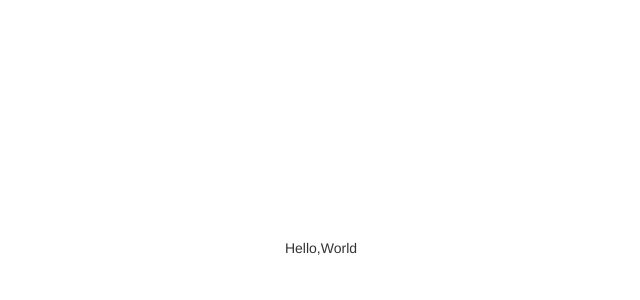
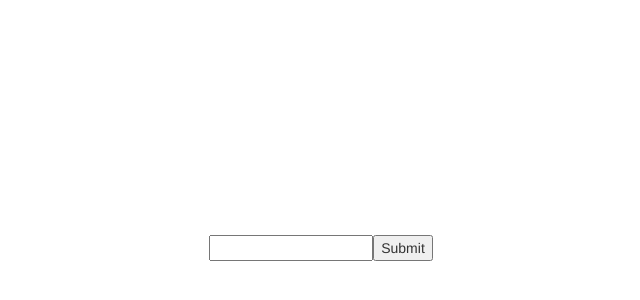
Before and after one commit to jasdang/sorting-visual, a React app: page / in a window 1280 px wide. Shown: the part 152-452 px from the top of the page, without its empty margins (319-959 px from the left). Built offline with nearby package versions, Linux system fonts and the light colour scheme.

Commit message:
create a form in App

```diff
--- /dev/null
+++ b/src/components/app.jsx
@@ -0,0 +1,16 @@
+import React, {Component} from 'react';
+
+class App extends Component {
+  render() {
+    return (
+      <div>
+        <form action='#'>
+          <input type='text' />
+          <input type='submit' />
+        </form>
+      </div>
+    );
+  }
+}
+
+export default App;
--- a/src/index.jsx
+++ b/src/index.jsx
@@ -1,18 +1,9 @@
 import React from 'react';
 import ReactDOM from 'react-dom';
-
+import App from './components/app';
 import '../assets/stylesheets/application.scss';
-
-const Hello = ({ name }) => {
-  return (
-    <div>
-      Hello,
-      {name}
-    </div>
-  );
-};
 
 const root = document.getElementById('root');
 if (root) {
-  ReactDOM.render(<Hello name="World" />, root);
+  ReactDOM.render(<App />, root);
 }
```
Also changed, not shown: 1 other file (tests, documents, lock files or other folders).
